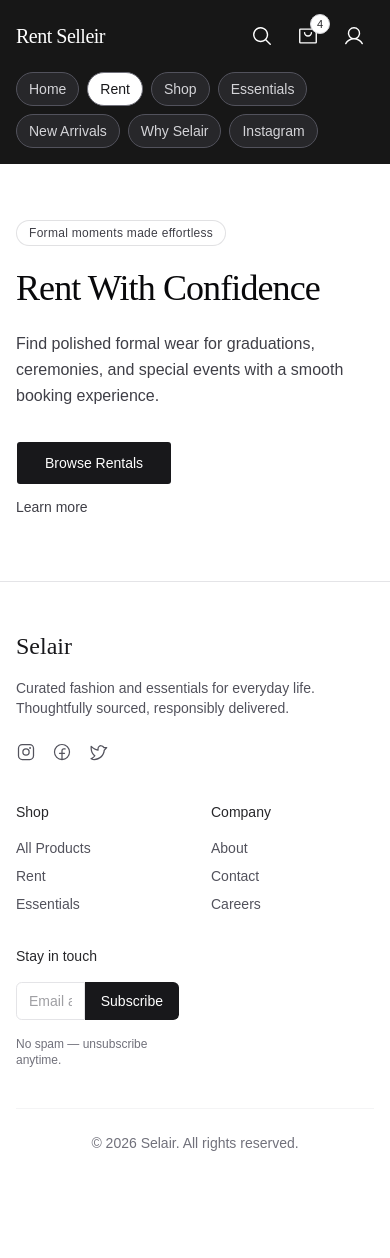
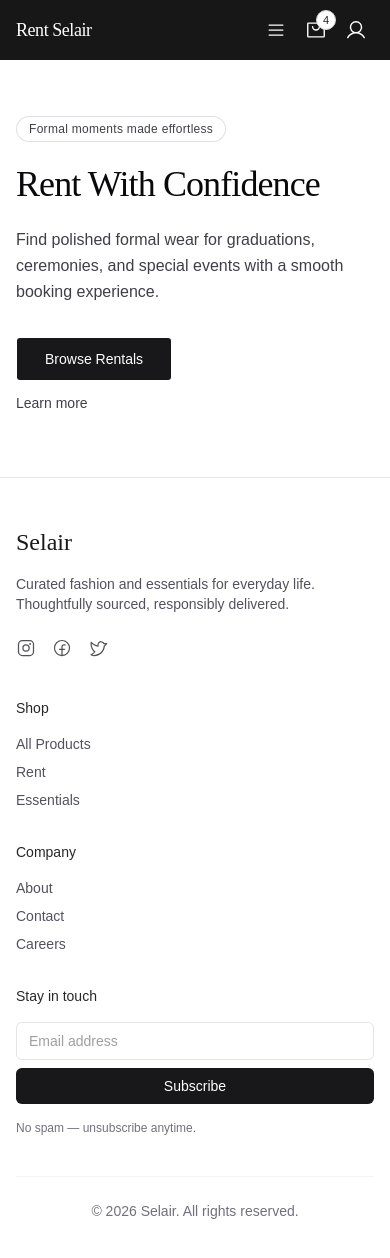
Before and after one commit to vincentobnza/shop-selair-frontend, a React (Vite) app: page /rent in a window 390 px wide. Shown: the top 1258 px of the page. Before the commit the page ends 1201 px from the top, so only its background shows below. Built offline with nearby package versions, Linux system fonts and the light colour scheme.

Commit message:
feat: integrate embla-carousel for NewArrival section, update styling in various components for improved layout and responsiveness

```diff
--- a/package.json
+++ b/package.json
@@ -4,7 +4,7 @@
   "version": "0.0.1",
   "type": "module",
   "scripts": {
-    "dev": "vite",
+    "dev": "vite --host",
     "build": "tsc -b && vite build",
     "lint": "eslint .",
     "format": "prettier --write \"**/*.{ts,tsx}\"",
@@ -22,6 +22,7 @@
     "class-variance-authority": "^0.7.1",
     "clsx": "^2.1.1",
     "date-fns": "^4.1.0",
+    "embla-carousel-react": "^8.6.0",
     "motion": "^12.38.0",
     "radix-ui": "^1.4.3",
     "react": "^19.2.4",
--- a/src/components/ReservationCalendar.tsx
+++ b/src/components/ReservationCalendar.tsx
@@ -29,7 +29,7 @@ export function ReservationCalendar({
           <CalendarDotsIcon data-icon="inline-end" />
         </Button>
       </PopoverTrigger>
-      <PopoverContent className="sm:w-full!" align="center">
+      <PopoverContent className="w-[calc(100vw-2rem)] p-0 sm:w-auto" align="center">
         <Calendar
           mode="single"
           selected={date ?? undefined}
--- a/src/components/layout/AppShell.tsx
+++ b/src/components/layout/AppShell.tsx
@@ -5,7 +5,7 @@ import { Footer } from "@/components/layout/Footer"
 
 export function AppShell() {
   return (
-    <div className="min-h-svh bg-background text-foreground">
+    <div className="min-h-svh overflow-x-clip bg-background text-foreground">
       <Navbar />
       <Outlet />
       <Footer />
--- a/src/components/layout/Footer.tsx
+++ b/src/components/layout/Footer.tsx
@@ -42,7 +42,7 @@ export function Footer() {
             </div>
           </div>
 
-          <div className="grid grid-cols-2 gap-8 sm:grid-cols-3 lg:gap-12">
+          <div className="grid grid-cols-1 gap-8 sm:grid-cols-2 lg:grid-cols-3 lg:gap-12">
             <div>
               <h4 className="mb-4 text-sm font-medium text-zinc-800">Shop</h4>
               <ul className="space-y-2 text-sm text-zinc-600">
@@ -98,14 +98,14 @@ export function Footer() {
                 <label htmlFor="email" className="sr-only">
                   Email address
                 </label>
-                <div className="flex">
+                <div className="flex flex-col gap-2 sm:flex-row sm:gap-0">
                   <input
                     id="email"
                     type="email"
                     placeholder="Email address"
-                    className="w-full rounded-l-md border border-zinc-200 px-3 py-2 text-sm text-zinc-700 focus:ring-2 focus:ring-zinc-200"
+                    className="w-full rounded-md border border-zinc-200 px-3 py-2 text-sm text-zinc-700 focus:ring-2 focus:ring-zinc-200 sm:rounded-r-none"
                   />
-                  <button className="rounded-r-md bg-zinc-900 px-4 py-2 text-sm font-medium text-white hover:bg-zinc-800">
+                  <button className="rounded-md bg-zinc-900 px-4 py-2 text-sm font-medium text-white hover:bg-zinc-800 sm:rounded-l-none">
                     Subscribe
                   </button>
                 </div>
--- a/src/components/layout/Navbar.tsx
+++ b/src/components/layout/Navbar.tsx
@@ -4,6 +4,8 @@ import {
   ShoppingBagIcon as CartIcon,
   MagnifyingGlassIcon,
   UserIcon,
+  ListIcon,
+  XIcon,
 } from "@phosphor-icons/react"
 
 import { CartSheet } from "@/components/layout/CartSheet"
@@ -30,17 +32,18 @@ function navLinkClassName(isActive: boolean): string {
 
 export function Navbar() {
   const [isCartOpen, setIsCartOpen] = useState(false)
+  const [isMenuOpen, setIsMenuOpen] = useState(false)
 
   return (
     <>
       <header className="sticky top-0 z-50 bg-neutral-900 backdrop-blur-sm">
         <div className="mx-auto w-full max-w-7xl px-4 sm:px-6 lg:px-8">
-          <nav className="flex items-center justify-between py-4">
+          <nav className="flex items-center justify-between gap-3 py-3 sm:py-4">
             <Link
               to="/"
-              className="font-heading text-xl tracking-tight text-white"
+              className="shrink-0 font-heading text-lg tracking-tight text-white sm:text-xl"
             >
-              Rent Selleir
+              Rent Selair
             </Link>
 
             <div className="hidden items-center gap-8 md:flex">
@@ -72,11 +75,25 @@ export function Navbar() {
               </ul>
             </div>
 
-            <div className="flex items-center gap-1.5">
+            <div className="flex shrink-0 items-center gap-1 sm:gap-1.5">
+              <button
+                type="button"
+                aria-label={isMenuOpen ? "Close menu" : "Open menu"}
+                aria-expanded={isMenuOpen}
+                aria-controls="mobile-nav"
+                onClick={() => setIsMenuOpen((v) => !v)}
+                className="inline-flex h-9 w-9 items-center justify-center rounded-full bg-transparent text-white transition-colors hover:bg-zinc-700 md:hidden"
+              >
+                {isMenuOpen ? (
+                  <XIcon size={20} weight="regular" />
+                ) : (
+                  <ListIcon size={20} weight="regular" />
+                )}
+              </button>
               <button
                 type="button"
                 aria-label="Search"
-                className="inline-flex h-10 w-10 items-center justify-center rounded-full bg-transparent text-white transition-colors hover:bg-zinc-700"
+                className="hidden h-10 w-10 items-center justify-center rounded-full bg-transparent text-white transition-colors hover:bg-zinc-700 sm:inline-flex"
               >
                 <MagnifyingGlassIcon size={22} weight="regular" />
               </button>
@@ -86,7 +103,7 @@ export function Navbar() {
                 aria-expanded={isCartOpen}
                 aria-controls="cart-sheet"
                 onClick={() => setIsCartOpen(true)}
-                className="relative inline-flex h-10 w-10 items-center justify-center rounded-full bg-transparent text-white transition-colors hover:bg-zinc-700"
+                className="relative inline-flex h-9 w-9 items-center justify-center rounded-full bg-transparent text-white transition-colors hover:bg-zinc-700 sm:h-10 sm:w-10"
               >
                 <CartIcon size={22} weight="regular" />
                 <span className="absolute -top-0.5 -right-0.5 inline-flex h-5 min-w-5 items-center justify-center rounded-full border border-zinc-300 bg-white px-1 text-[11px] font-medium text-zinc-800">
@@ -97,38 +114,45 @@ export function Navbar() {
               <button
                 type="button"
                 aria-label="User account"
-                className="inline-flex h-10 w-10 items-center justify-center rounded-full bg-transparent text-white transition-colors hover:bg-zinc-700"
+                className="inline-flex h-9 w-9 items-center justify-center rounded-full bg-transparent text-white transition-colors hover:bg-zinc-700 sm:h-10 sm:w-10"
               >
                 <UserIcon size={22} weight="regular" />
               </button>
             </div>
           </nav>
 
-          <div className="flex flex-wrap items-center gap-2 pb-4 md:hidden">
+          {isMenuOpen ? (
+            <div id="mobile-nav" className="pb-4 md:hidden">
+              <div className="grid gap-2 p-1">
                 {routeLinks.map((link) => (
                   <NavLink
                     key={link.to}
                     to={link.to}
                     end={link.to === "/"}
+                    onClick={() => setIsMenuOpen(false)}
                     className={({ isActive }) =>
                       isActive
-                    ? "rounded-full border border-zinc-500 bg-white px-3 py-1.5 text-sm font-medium text-zinc-900"
-                    : "rounded-full border border-zinc-600 bg-zinc-800 px-3 py-1.5 text-sm text-zinc-300 transition-colors hover:border-zinc-500 hover:bg-zinc-700 hover:text-white"
+                        ? "rounded-md bg-white px-3 py-2 text-sm font-medium text-zinc-900"
+                        : "rounded-md px-3 py-2 text-sm text-zinc-200 transition-colors hover:bg-zinc-700 hover:text-white"
                     }
                   >
                     {link.label}
                   </NavLink>
                 ))}
+                <div className="my-1 border-t border-zinc-700" />
                 {sectionLinks.map((link) => (
                   <a
                     key={link.to}
                     href={link.to}
-                className="rounded-full border border-zinc-600 bg-zinc-800 px-3 py-1.5 text-sm text-zinc-300 transition-colors hover:border-zinc-500 hover:bg-zinc-700 hover:text-white"
+                    onClick={() => setIsMenuOpen(false)}
+                    className="rounded-md px-3 py-2 text-sm text-zinc-200 transition-colors hover:bg-zinc-700 hover:text-white"
                   >
                     {link.label}
                   </a>
                 ))}
               </div>
+            </div>
+          ) : null}
         </div>
       </header>
 
--- a/src/components/sections/SplitSection.tsx
+++ b/src/components/sections/SplitSection.tsx
@@ -16,13 +16,13 @@ export function SplitSection({
 }: SplitSectionProps) {
   return (
     <section id="rent" className="overflow-hidden bg-[#1f1c19]">
-      <div className="mx-auto flex max-w-6xl flex-col-reverse gap-8 px-4 py-16 sm:flex-row sm:items-center sm:gap-12 sm:px-6 lg:px-8 lg:py-24">
+      <div className="mx-auto flex max-w-6xl flex-col-reverse gap-8 px-4 py-12 sm:flex-row sm:items-center sm:gap-12 sm:px-6 lg:px-8 lg:py-24">
         <div className="sm:w-1/2">
-          <h2 className="mb-6 font-heading text-5xl leading-tight text-white sm:text-6xl">
+          <h2 className="mb-4 font-heading text-3xl leading-tight text-white sm:mb-6 sm:text-5xl lg:text-6xl">
             {title}
           </h2>
 
-          <p className="mb-8 max-w-lg text-base text-white/80 sm:text-lg">
+          <p className="mb-6 max-w-lg text-sm text-white/80 sm:mb-8 sm:text-base lg:text-lg">
             {description}
           </p>
 
--- a/src/components/sections/WhyChoose.tsx
+++ b/src/components/sections/WhyChoose.tsx
@@ -48,19 +48,19 @@ const features = [
 
 export function WhyChoose() {
   return (
-    <section id="why-selair" className="bg-white py-16 sm:py-24 lg:py-32">
+    <section id="why-selair" className="bg-white py-14 sm:py-20 lg:py-28">
       <div className="mx-auto max-w-6xl px-4 sm:px-6 lg:px-8">
-        <div className="mb-12 text-center">
-          <h2 className="mb-4 font-heading text-3xl leading-tight text-zinc-900 sm:text-4xl">
+        <div className="mb-10 text-center sm:mb-12">
+          <h2 className="mb-4 font-heading text-2xl leading-tight text-zinc-900 sm:text-3xl lg:text-4xl">
             Why Choose Selair?
           </h2>
-          <p className="mx-auto max-w-2xl text-sm text-zinc-600">
+          <p className="mx-auto max-w-2xl text-sm text-zinc-600 sm:text-base">
             Discover what makes Selair the preferred choice for modern fashion
             enthusiasts across the Philippines.
           </p>
         </div>
 
-        <div className="grid gap-8 sm:grid-cols-2 lg:grid-cols-3">
+        <div className="grid gap-6 sm:grid-cols-2 lg:grid-cols-3 lg:gap-8">
           {features.map((feature, idx) => {
             const IconComponent = feature.icon
             return (
```
Also changed, not shown: src/components/sections/FollowInstagram.tsx (+4 -13 lines), src/components/sections/HeroSection.tsx (+4 -4 lines), src/components/sections/NewArrival.tsx (+45 -1 lines), src/pages/ProductPage.tsx (+8 -11 lines), 1 other file (tests, documents, lock files or other folders). Lines whose indentation alone changed are shown as unchanged.
